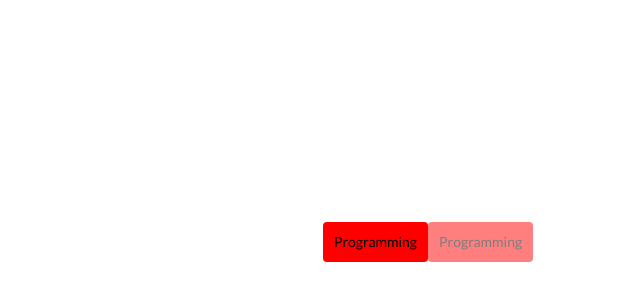
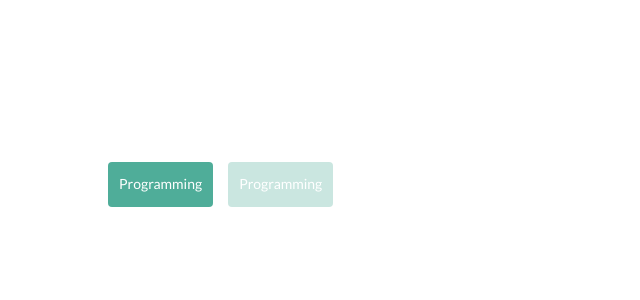
Before and after one commit to exhilaratedguy/MeltingPotUI, a React (Vite) app: page / in a window 1280 px wide. Shown: the part 158-458 px from the top of the page, without its empty margins (212-852 px from the left). Built offline with nearby package versions, Linux system fonts and the light colour scheme.

Commit message:
Fix some button styles

```diff
--- a/example/App.tsx
+++ b/example/App.tsx
@@ -1,19 +1,14 @@
 import { DefaultTheme } from "react-jss";
 import BaseApp from "../src/packages/baseApp/BaseApp";
 import Button from "../src/packages/components/button/Button";
+import { createStyles } from "../src/packages/styles/Theme";
 
 const App = () => {
+  const classes = styles();
+
   return (
-    <BaseApp theme={baseTheme}>
-      <div
-        style={{
-          display: "flex",
-          width: "100%",
-          height: "100%",
-          alignItems: "center",
-          justifyContent: "center",
-        }}
-      >
+    <BaseApp theme={theme}>
+      <div className={classes.main}>
         <Button>Programming</Button>
         <Button disabled>Programming</Button>
       </div>
@@ -23,7 +18,7 @@
 
 export default App;
 
-const baseTheme: DefaultTheme = {
+const theme: DefaultTheme = {
   palette: {
     primary: "#4FAD99",
     secondary: "#02404B",
@@ -31,14 +26,16 @@
   typography: {
     fontSize: "14px",
   },
-  components: {
-    button: {
-      root: {
-        backgroundColor: "red",
-      },
-      label: {
-        color: "black",
-      },
+};
+
+const styles = createStyles({
+  main: {
+    position: "absolute",
+    top: "40%",
+    left: "25%",
+
+    "& > *": {
+      marginRight: 15,
     },
   },
-};
+});
--- a/src/packages/components/button/Button.styles.tsx
+++ b/src/packages/components/button/Button.styles.tsx
@@ -12,7 +12,7 @@
       border: "1px solid transparent",
       padding: "3px 10px 5px 10px",
       borderRadius: 4,
-      height: 30,
+      height: 35,
       transition: "box-shadow 90ms ease-in-out",
 
       ...mergeThemeStyle(components?.button?.root),
@@ -41,13 +41,14 @@
 
       ...(props.disabled && {
         cursor: "default",
-        opacity: "50%",
+        backgroundColor: applyOpacity(palette.primary, 30),
 
         ...mergeThemeStyle(components?.button?.disabled?.root),
       }),
     }),
 
     label: (props) => ({
+      userSelect: "none",
       color: "white",
 
       ...mergeThemeStyle(components?.button?.label),
```
